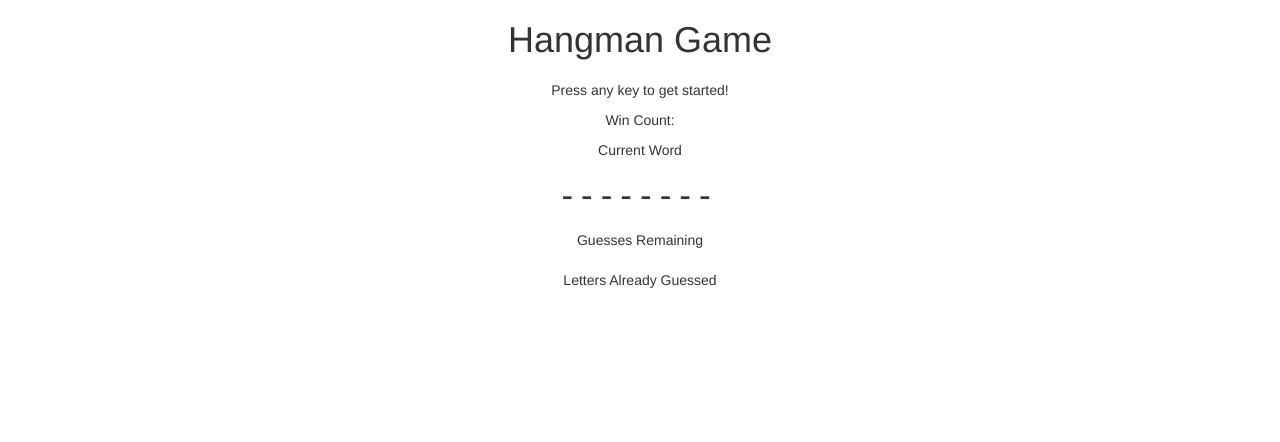
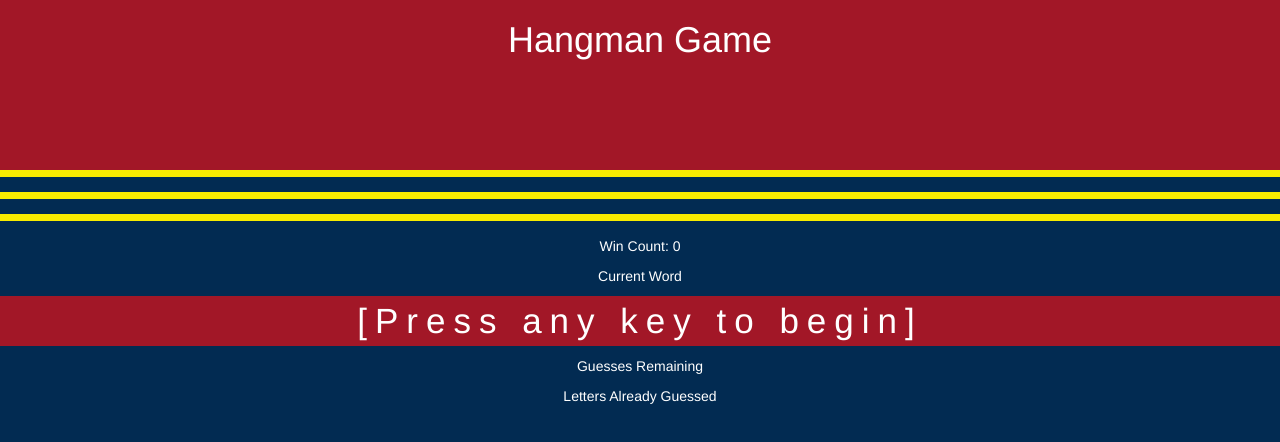
Before and after one commit to thethatcher/Hangman-Game, a plain HTML site: page index.html in a window 1280 px wide. Drawn offline with nearby package versions, Linux system fonts and the light colour scheme; files whose address does not match are found by name.

Commit message:
style changes

```diff
--- a/assets/css/style.css
+++ b/assets/css/style.css
@@ -1,8 +1,30 @@
 body{
 	text-align: center;
+	background-color: #022b52;
+	color: white;
 }
-
+h1{
+	background-color: #a21727;
+}
 #displayWord{
 	font-size: 35px;
 	letter-spacing: 8px;
+	background-color: #a21727;
 }
+.test{
+	background-color: #f8eb00; /*yellow*/
+}
+#gameResult{
+	background-color: #a21727;
+	min-height: 70px;0
+}
+#header{
+	background-color: #a21727;
+}
+.line{
+	border-width: 7px;
+	border-color: #f8eb00;
+	margin-top: 0px;
+	margin-bottom: 15px;
+	width:100%;
+}
--- a/assets/javascript/game.js
+++ b/assets/javascript/game.js
@@ -30,7 +30,7 @@ var game ={
 	displayWord: "",
 	guessCount: 6,
 	lettersGuessed: [],
-	wordList: ["soccer","coach","player","goal","pitch","penalty","goalie"],
+	wordList: ["mallory","ryan", "linus", "family"],
 
 	guessChar: function(char){
 		console.log("guess: " + char + " displayWord: " + this.displayWord);
@@ -44,7 +44,6 @@ var game ={
 		this.setHtml(this.displayWordHtml,this.displayWord);
 		this.setHtml(this.guessCountHtml,this.guessCount);
 		this.setHtml(this.lettersGuessedHtml,this.lettersGuessed);
-
 	},
 	setHtml: function(htmlElement,string){
 		console.log("Updating HTML element" + htmlElement);
--- a/index.html
+++ b/index.html
@@ -12,19 +12,34 @@
     <link rel="stylesheet" type="text/css" href="assets/css/style.css">
   </head>
   <body>
+  	<div class="container-fluid">
+  		<div class="row" id="header">
+  			<div class="col-sm-12">
+		  		<div class="row">
+		  			<div class="col-sm-12">
 		 		 		<h1>Hangman Game</h1>
-
+		 		 	</div>
+				</div>
+				<div class="row">
+					<div class="col-sm-2"></div>
+					<div class="col-sm-8">
 						<h2 id="gameResult"></h2>
-	<p>Press any key to get started!</p>
-	<p id="winCount">Win Count:</p>
+					</div>
+					<div class="col-sm-2"></div>
+				</div>
+			</div>
+		</div>
+	</div>
+		<hr class="line">
+		<hr class="line">
+		<hr class="line">
+		<p>Win Count: <span id="winCount">0</span></p>
 		<p>Current Word</p>
-	<p id="displayWord">--------</p>
-	<p>Guesses Remaining </p>
-	<h3 id="guessCount"></h3>
+		<p id="displayWord">[Press any key to begin]</p>
+		<p>Guesses Remaining <span id="guessCount"></span></p>
 		<p>Letters Already Guessed </p>
 		<h3 id="lettersGuessed"></h3>
 		<br>
-
 
 	<!-- Things to Study for the homework!
 
```
Lines whose indentation alone changed are shown as unchanged.
